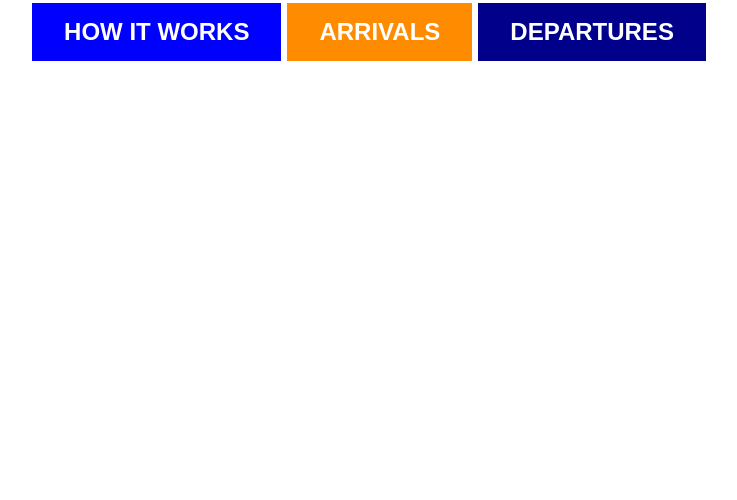
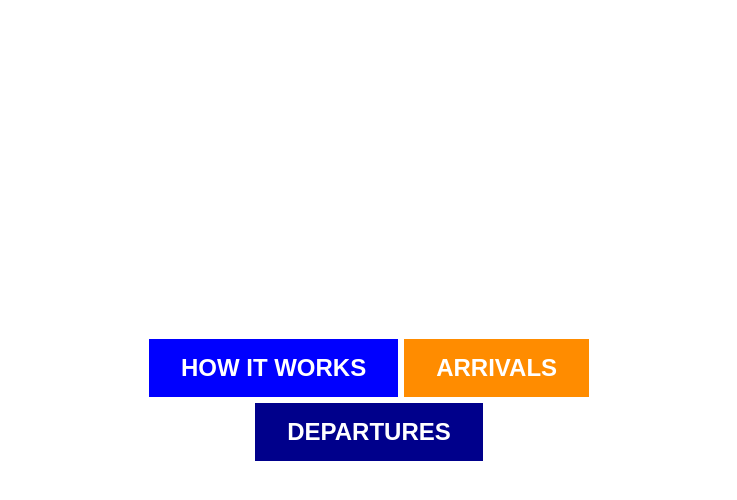
Before and after one commit to SzedlacsekGigi/tasstrip-frontend, a React (Create React App) app: page / in a window 1280 px wide. Shown: the top 500 px of the page, without its empty margins (271-1008 px from the left). Built offline with nearby package versions, Linux system fonts and the light colour scheme.

Commit message:
Landing page layout changed to centered

```diff
--- a/src/App.css
+++ b/src/App.css
@@ -9,6 +9,23 @@
   width: 200mm;
   height: 25mm;
   margin-bottom: 15px;
+}
+
+.landing-page{
+  position: absolute;
+  height: 100%;
+  width: 100%;
+  top: 0;
+  left: 0;
+}
+
+.buttons{
+  position: absolute;
+  margin: 0;
+  top: 50%;
+  left: 50%;
+  -ms-transform: translate(-50%, -50%);
+  transform: translate(-50%, -50%);
 }
 
 p {
--- a/src/Components/Landing.js
+++ b/src/Components/Landing.js
@@ -16,7 +16,7 @@
     }
 
     renderRedirect = () => {
-        if(this.state.redirect){
+        if (this.state.redirect) {
             return <Redirect to={{pathname: this.state.url}}/>
         }
     }
@@ -24,10 +24,12 @@
     render() {
         return (
             <div className="landing-page">
-                {this.renderRedirect()}
-                <button value="howto" className="howto-button" onClick={this.onClick}>How it works</button>
-                <button value="arrivals" className="arrivals-button" onClick={this.onClick}>Arrivals</button>
-                <button value="departures" className="departures-button" onClick={this.onClick}>Departures</button>
+                <div className="buttons">
+                    {this.renderRedirect()}
+                    <button value="howto" className="howto-button" onClick={this.onClick}>How it works</button>
+                    <button value="arrivals" className="arrivals-button" onClick={this.onClick}>Arrivals</button>
+                    <button value="departures" className="departures-button" onClick={this.onClick}>Departures</button>
+                </div>
             </div>
         );
     }
```
